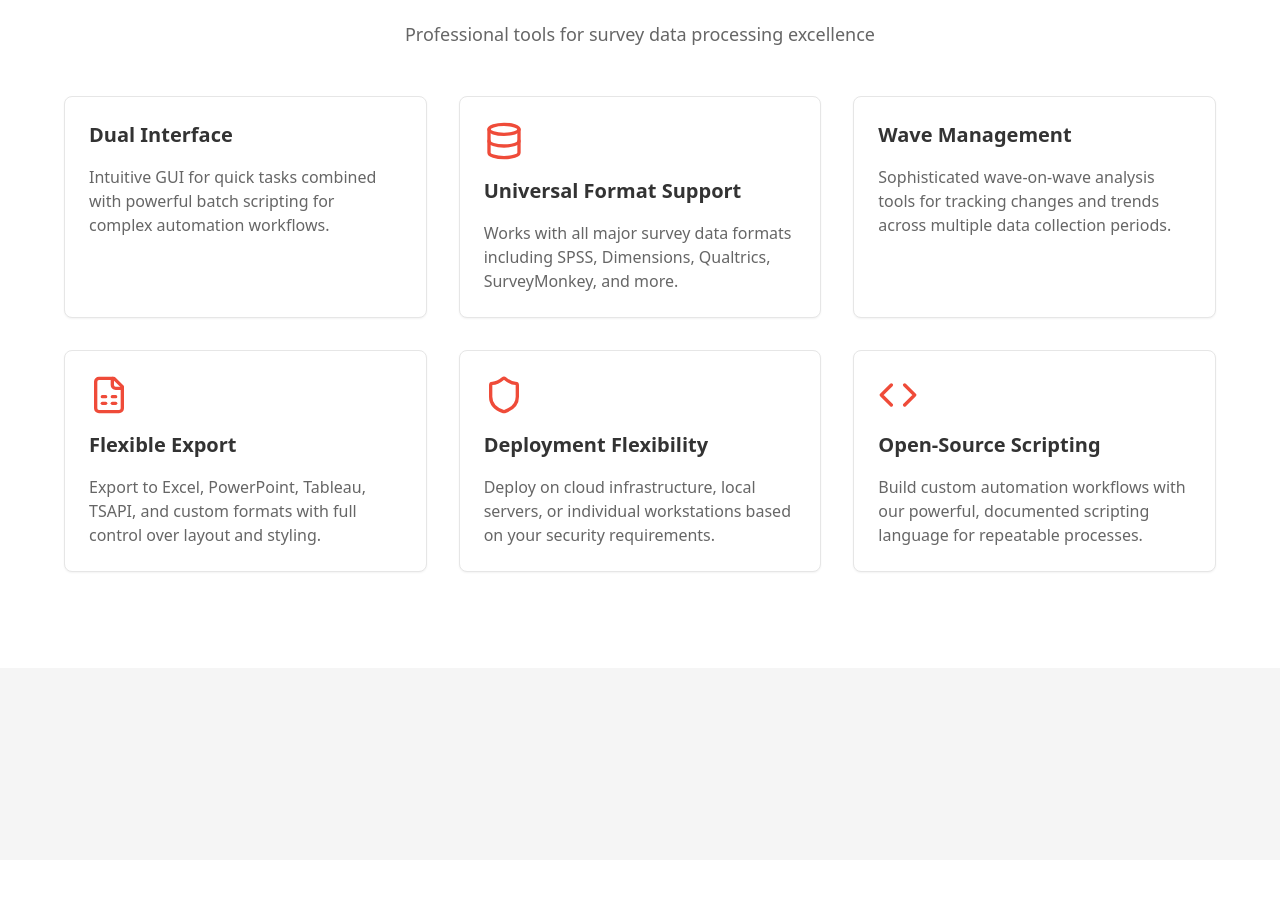
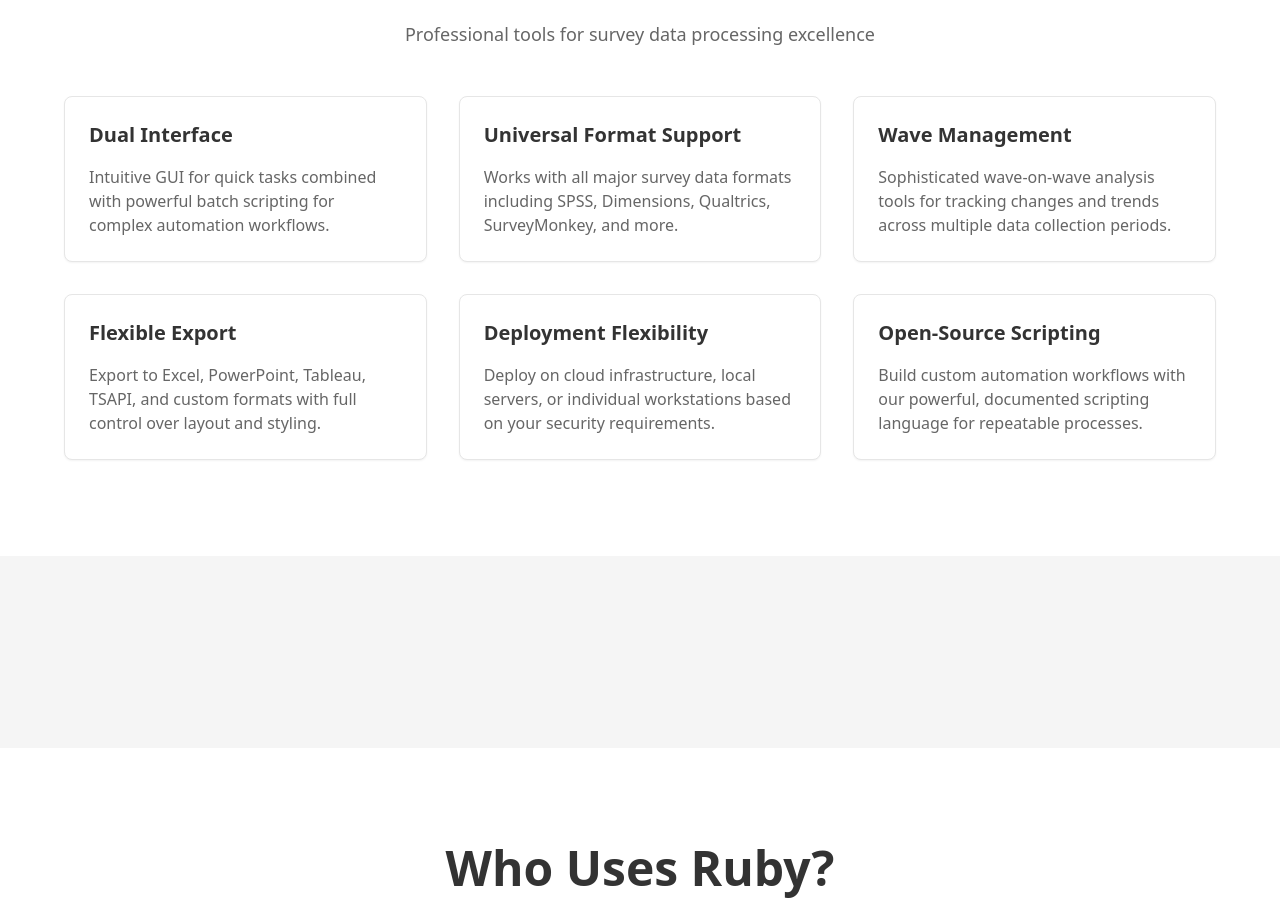
Before and after one commit to Bayes-Price/bayesprice-poc, a React (Vite) app: page /solutions/ruby in a window 1280 px wide. Shown: the part 876-1789 px from the top of the page. Built offline with nearby package versions, Linux system fonts and the light colour scheme; the HTML template or start-up script is replaced by a standard one.

Commit message:
Visual edit in Lovable
Edited UI in Lovable

```diff
--- a/src/pages/RubySolution.tsx
+++ b/src/pages/RubySolution.tsx
@@ -2,7 +2,7 @@ import Navigation from "@/components/Navigation";
 import Footer from "@/components/Footer";
 import { Button } from "@/components/ui/button";
 import { Card, CardContent } from "@/components/ui/card";
-import { Award, Code, Database, Download, FileSpreadsheet, Shield } from "lucide-react";
+import { Award, Download } from "lucide-react";
 import rubyDesktop from "@/assets/ruby-desktop.jpg";
 const RubySolution = () => {
   return <div className="min-h-screen">
@@ -83,7 +83,7 @@ const RubySolution = () => {
 
             <Card>
               <CardContent className="p-6 space-y-4">
-                <Database className="text-secondary" size={40} />
+
                 <h3 className="text-xl font-bold text-charcoal">Universal Format Support</h3>
                 <p className="text-muted-foreground">
                   Works with all major survey data formats including SPSS, Dimensions,
@@ -105,7 +105,7 @@ const RubySolution = () => {
 
             <Card>
               <CardContent className="p-6 space-y-4">
-                <FileSpreadsheet className="text-secondary" size={40} />
+
                 <h3 className="text-xl font-bold text-charcoal">Flexible Export</h3>
                 <p className="text-muted-foreground">
                   Export to Excel, PowerPoint, Tableau, TSAPI, and custom formats
@@ -116,7 +116,7 @@ const RubySolution = () => {
 
             <Card>
               <CardContent className="p-6 space-y-4">
-                <Shield className="text-secondary" size={40} />
+
                 <h3 className="text-xl font-bold text-charcoal">Deployment Flexibility</h3>
                 <p className="text-muted-foreground">
                   Deploy on cloud infrastructure, local servers, or individual
@@ -127,7 +127,7 @@ const RubySolution = () => {
 
             <Card>
               <CardContent className="p-6 space-y-4">
-                <Code className="text-secondary" size={40} />
+
                 <h3 className="text-xl font-bold text-charcoal">Open-Source Scripting</h3>
                 <p className="text-muted-foreground">
                   Build custom automation workflows with our powerful, documented
```
